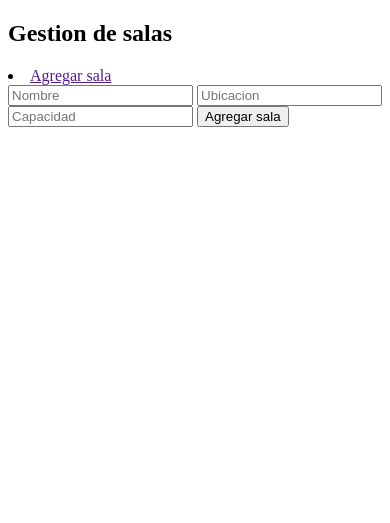
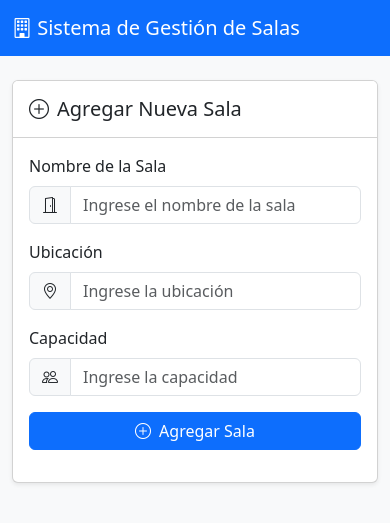
Before and after one commit to MarcosC2119/Final_Boss, a PHP site: page /gestion-salas.php in a window 390 px wide. Shown: the top 523 px of the page. Run offline with PHP 8.4, Linux system fonts and the light colour scheme; a stand-in replaces the project's code that opens the database connection.

Commit message:
ejemplo 2

```diff
--- a/Frontend/pages/admin/gestion-salas.php
+++ b/Frontend/pages/admin/gestion-salas.php
@@ -1,49 +1,120 @@
 <?php
-require_once '../db.php';
+include '../../Backend/db.php';
 ?>
-
 
 <!DOCTYPE html>
 <html lang="en">
 <head>
     <meta charset="UTF-8">
     <meta name="viewport" content="width=device-width, initial-scale=1.0">
-    <title>Document</title>
+    <title>Gestión de Salas</title>
+    <link href="https://cdn.jsdelivr.net/npm/bootstrap@5.3.0/dist/css/bootstrap.min.css" rel="stylesheet">
+    <link rel="stylesheet" href="https://cdn.jsdelivr.net/npm/bootstrap-icons@1.11.0/font/bootstrap-icons.css">
 </head>
-<body>
+<body class="bg-light">
+    <nav class="navbar navbar-expand-lg navbar-dark bg-primary mb-4">
+        <div class="container">
+            <a class="navbar-brand" href="#">
+                <i class="bi bi-building"></i> Sistema de Gestión de Salas
+            </a>
+        </div>
+    </nav>
 
     <section class="container">
-        <h1>Gestion de salas</h1>
-
-        <div class="row">
-            <div class="col-md-12">
-                <div class="card">
-                    <li>
-                        <a href="">Agregar sala</a>
-                    </li>
-                    <form id="form-agregar-sala">
-                        <input type="text" id="nombre" placeholder="Nombre">
-                        <input type="text" id="ubicacion" placeholder="Ubicacion">
-                        <input type="number" id="capacidad" placeholder="Capacidad">
-                        <button id="btn-agregar-sala">Agregar sala</button>
-                    </form>
-
+        <div class="row justify-content-center">
+            <div class="col-md-8">
+                <div class="card shadow-sm">
+                    <div class="card-header bg-white py-3">
+                        <h5 class="card-title mb-0">
+                            <i class="bi bi-plus-circle me-2"></i>Agregar Nueva Sala
+                        </h5>
+                    </div>
+                    <div class="card-body">
+                        <form id="form-agregar-sala" class="needs-validation" novalidate>
+                            <div class="mb-3">
+                                <label for="nombre" class="form-label">Nombre de la Sala</label>
+                                <div class="input-group">
+                                    <span class="input-group-text"><i class="bi bi-door-open"></i></span>
+                                    <input type="text" class="form-control" id="nombre" placeholder="Ingrese el nombre de la sala" required>
+                                </div>
+                            </div>
+                            <div class="mb-3">
+                                <label for="ubicacion" class="form-label">Ubicación</label>
+                                <div class="input-group">
+                                    <span class="input-group-text"><i class="bi bi-geo-alt"></i></span>
+                                    <input type="text" class="form-control" id="ubicacion" placeholder="Ingrese la ubicación" required>
+                                </div>
+                            </div>
+                            <div class="mb-3">
+                                <label for="capacidad" class="form-label">Capacidad</label>
+                                <div class="input-group">
+                                    <span class="input-group-text"><i class="bi bi-people"></i></span>
+                                    <input type="number" class="form-control" id="capacidad" placeholder="Ingrese la capacidad" required>
+                                </div>
+                            </div>
+                            <div class="d-grid gap-2">
+                                <button type="submit" class="btn btn-primary" id="btn-agregar-sala">
+                                    <i class="bi bi-plus-circle me-2"></i>Agregar Sala
+                                </button>
+                            </div>
+                        </form>
+                        <div id="mensaje" class="mt-3"></div>
+                    </div>
                 </div>
             </div>
         </div>
     </section>
 
+    <script src="https://cdn.jsdelivr.net/npm/bootstrap@5.3.0/dist/js/bootstrap.bundle.min.js"></script>
+    <script>
+        const formAgregarSala = document.getElementById('form-agregar-sala');
+        const mensajeDiv = document.getElementById('mensaje');
 
+        formAgregarSala.addEventListener('submit', async (e) => {
+            e.preventDefault();
+
+            const nombre = document.getElementById('nombre').value;
+            const ubicacion = document.getElementById('ubicacion').value;
+            const capacidad = document.getElementById('capacidad').value;
+
+            try {
+                const response = await fetch('../../Backend/api/Create.php', {
+                    method: 'POST',
+                    headers: {
+                        'Content-Type': 'application/json',
+                    },
+                    body: JSON.stringify({
+                        nombre: nombre,
+                        ubicacion: ubicacion,
+                        capacidad: capacidad
+                    })
+                });
+
+                const data = await response.json();
+
+                if (response.ok) {
+                    mensajeDiv.innerHTML = `
+                        <div class="alert alert-success d-flex align-items-center" role="alert">
+                            <i class="bi bi-check-circle-fill me-2"></i>
+                            <div>Sala agregada exitosamente</div>
+                        </div>`;
+                    formAgregarSala.reset();
+                } else {
+                    mensajeDiv.innerHTML = `
+                        <div class="alert alert-danger d-flex align-items-center" role="alert">
+                            <i class="bi bi-exclamation-triangle-fill me-2"></i>
+                            <div>Error al agregar la sala: ${data.message}</div>
+                        </div>`;
+                }
+            } catch (error) {
+                mensajeDiv.innerHTML = `
+                    <div class="alert alert-danger d-flex align-items-center" role="alert">
+                        <i class="bi bi-exclamation-triangle-fill me-2"></i>
+                        <div>Error al conectar con el servidor</div>
+                    </div>`;
+                console.error('Error:', error);
+            }
+        });
+    </script>
 </body>
 </html>
-
-<script>
-    const btnAgregarSala = document.getElementById('btn-agregar-sala');
-    btnAgregarSala.addEventListener('click', () => {
-        const nombre = document.getElementById('nombre').value;
-        const ubicacion = document.getElementById('ubicacion').value;
-        const capacidad = document.getElementById('capacidad').value;
-        createSala(nombre, ubicacion, capacidad);
-        console.log('Agregar sala');
-    });
-</script>
```
Also changed, not shown: Backend/api/Create.php (+32 -1 lines).
